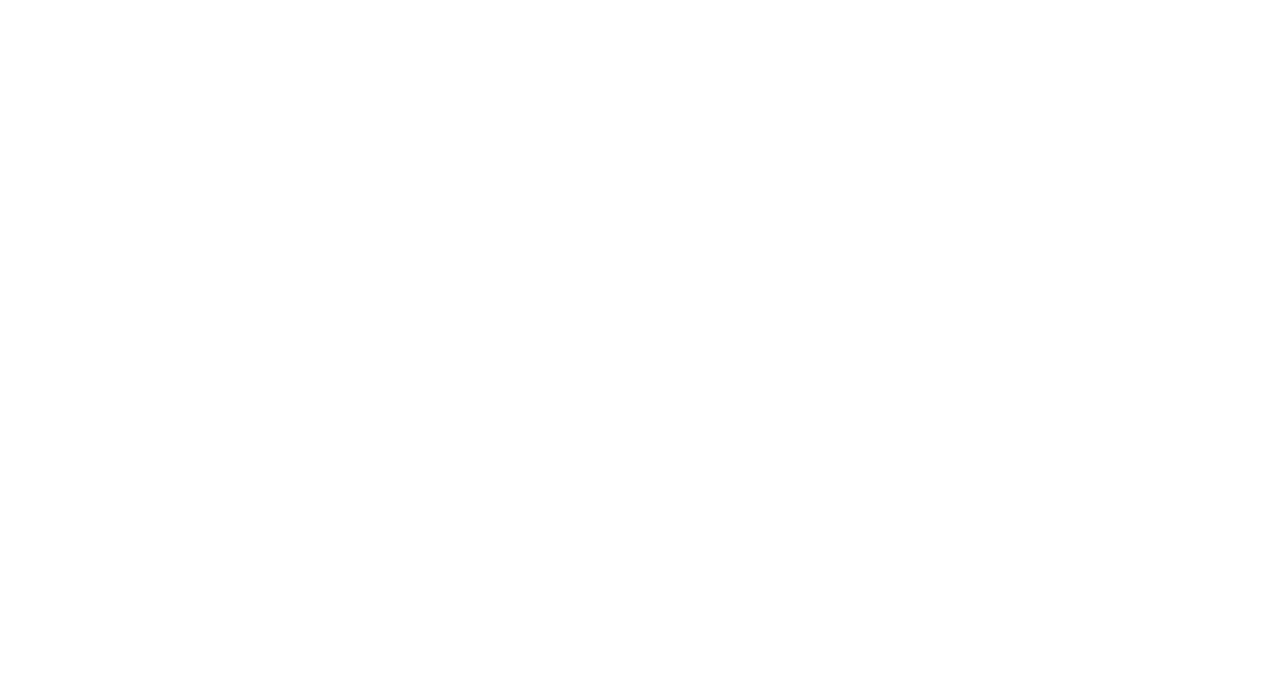
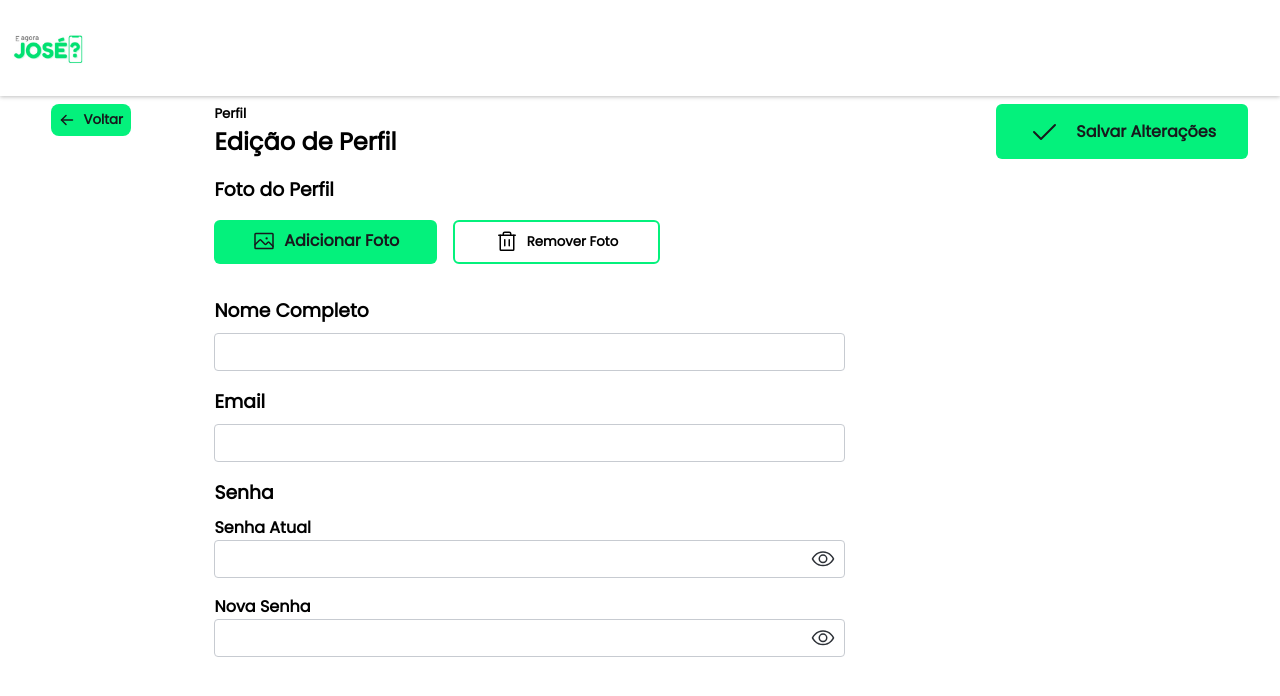
Before and after one commit to ThiagoBonito/and-now-jose, a React (Vite) app: page /Perfil/Edicao in a window 1280 px wide. Before the commit this address had no page. Shown: the top 696 px of the page. Built offline with nearby package versions, Linux system fonts and the light colour scheme.

Commit message:
feat(*): edit profile page

```diff
--- a/package.json
+++ b/package.json
@@ -20,6 +20,7 @@
     "react": "^18.2.0",
     "react-chartjs-2": "^5.2.0",
     "react-dom": "^18.2.0",
+    "react-dropzone": "^14.2.3",
     "react-responsive": "^9.0.2",
     "react-router-dom": "^6.6.2",
     "react-toastify": "^9.1.1",
--- a/src/Router.tsx
+++ b/src/Router.tsx
@@ -17,6 +17,7 @@
 import { WhatsApp as WhatsAppFeedBack } from "./pages/Feedback/WhatsApp";
 import { Internet as InternetFeedBack } from "./pages/Feedback/Internet";
 import { Seguranca as SegurancaFeedBack } from "./pages/Feedback/Seguranca";
+import { Edit } from "./pages/Perfil/Edit";
 
 export function Router() {
   return (
@@ -46,6 +47,7 @@
       </Route>
       <Route path="/Perfil" element={<DefaultLayout />}>
         <Route path="/Perfil" element={<Perfil />} />
+        <Route path="/Perfil/Edicao" element={<Edit />} />
       </Route>
     </Routes>
   );
--- /dev/null
+++ b/src/pages/Perfil/Edit/index.tsx
@@ -0,0 +1,108 @@
+import { ArrowLeft, Check, Eye, EyeSlash, Image, Trash } from "phosphor-react";
+import { EditContainer } from "./styles";
+import { useNavigate } from "react-router-dom";
+import { useEffect, useState } from "react";
+import { useDropzone } from "react-dropzone";
+
+export const Edit = () => {
+  const navigate = useNavigate();
+
+  const { acceptedFiles, getRootProps, getInputProps } = useDropzone({
+    accept: { "image/*": [] },
+  });
+
+  const storedEmail = localStorage.getItem("userEmail");
+  const storedFullName = localStorage.getItem("userFullName");
+
+  const [files, setFiles] = useState("");
+
+  const [showOldPassword, setShowOldPassword] = useState(false);
+  const [showNewPassword, setShowNewPassword] = useState(false);
+
+  const toggleShowPassword = (input: string) => {
+    if (input === "old") {
+      setShowOldPassword((prev) => !prev);
+    } else {
+      setShowNewPassword((prev) => !prev);
+    }
+  };
+
+  useEffect(() => {
+    setFiles(acceptedFiles?.length > 0 ? acceptedFiles[0].name : "");
+  }, [acceptedFiles]);
+
+  return (
+    <EditContainer>
+      <div className="backPage">
+        <button className="button" onClick={() => navigate("/Perfil")}>
+          <ArrowLeft size={16} color="#17191C" weight="bold" />
+          <p>Voltar</p>
+        </button>
+      </div>
+
+      <div className="contentEdit">
+        <div className="header">
+          <div>
+            <h5>Perfil</h5>
+            <h2>Edição de Perfil</h2>
+          </div>
+          <button>
+            <Check size={32} />
+            Salvar Alterações
+          </button>
+        </div>
+        <div className="content">
+          <div className="photos">
+            <h3>Foto do Perfil</h3>
+            <div className="controlButtons">
+              <div {...getRootProps({ className: "dropzone" })}>
+                <input {...getInputProps()} />
+                <div className="button">
+                  <Image size={24} />
+                  {files?.length > 0 ? `${files}` : "Adicionar Foto"}
+                </div>
+              </div>
+              <button className="removePhoto" onClick={() => setFiles("")}>
+                <Trash size={24} />
+                Remover Foto
+              </button>
+            </div>
+          </div>
+          <div className="infos">
+            <h3>Nome Completo</h3>
+            <input type="text" className="simpleInput" />
+            <h3>Email</h3>
+            <input type="email" className="simpleInput" />
+            <h3>Senha</h3>
+            <h4>Senha Atual</h4>
+            <div className="passwordContainer">
+              <input
+                type={showOldPassword ? "text" : "password"}
+                className="passwordInput"
+              />
+              <span
+                className="passwordIcon"
+                onClick={() => toggleShowPassword("old")}
+              >
+                {showOldPassword ? <EyeSlash size={24} /> : <Eye size={24} />}
+              </span>
+            </div>
+            <h4>Nova Senha</h4>
+            <div className="passwordContainer">
+              <input
+                type={showNewPassword ? "text" : "password"}
+                className="passwordInput"
+              />
+              <span
+                className="passwordIcon"
+                onClick={() => toggleShowPassword("new")}
+              >
+                {showNewPassword ? <EyeSlash size={24} /> : <Eye size={24} />}
+              </span>
+            </div>
+          </div>
+        </div>
+      </div>
+    </EditContainer>
+  );
+};
--- /dev/null
+++ b/src/pages/Perfil/Edit/styles.ts
@@ -0,0 +1,174 @@
+import styled from "styled-components";
+
+export const EditContainer = styled.div`
+  display: flex;
+  flex-direction: row;
+  flex: 1;
+  margin-top: 6.5rem;
+
+  .backPage {
+    display: flex;
+    flex: 0.15;
+    height: 2rem;
+    justify-content: center;
+
+    .button {
+      display: flex;
+      align-items: center;
+      justify-content: center;
+      gap: 0.5rem;
+      background-color: ${(props) => props.theme["green-300"]};
+      padding: 0.25rem 0.5rem;
+      border-radius: 8px;
+      border: none;
+
+      p {
+        color: ${(props) => props.theme["black-300"]};
+        font-weight: bold;
+      }
+
+      &:hover {
+        background-color: ${(props) => props.theme["green-400"]};
+        cursor: pointer;
+      }
+    }
+  }
+  .contentEdit {
+    display: flex;
+    flex: 0.85;
+    flex-direction: column;
+    padding: 0 2rem;
+
+    p {
+      margin-bottom: 1rem;
+    }
+
+    .header {
+      display: flex;
+      flex: 1;
+      flex-direction: row;
+      justify-content: space-between;
+      margin-bottom: 1rem;
+
+      button {
+        display: flex;
+        gap: 1rem;
+        align-items: center;
+        background-color: ${(props) => props.theme["green-300"]};
+        color: ${(props) => props.theme["black-300"]};
+        font-weight: bold;
+        font-size: 1rem;
+        padding: 0 2rem;
+        border: none;
+        border-radius: 6px;
+      }
+    }
+
+    .content {
+      .photos {
+        margin-bottom: 2rem;
+
+        h3 {
+          margin-bottom: 1rem;
+        }
+
+        .controlButtons {
+          display: flex;
+          flex-direction: row;
+          gap: 1rem;
+          .dropzone {
+            width: 20%;
+            background-color: ${(props) => props.theme["green-300"]};
+            color: ${(props) => props.theme["black-300"]};
+            padding: 0.5rem;
+            border-radius: 6px;
+            cursor: pointer;
+
+            .button {
+              display: flex;
+              align-items: center;
+              justify-content: center;
+              gap: 0.5rem;
+              font-weight: bold;
+            }
+          }
+
+          .removePhoto {
+            display: flex;
+            width: 20%;
+            padding: 0.5rem;
+            align-items: center;
+            justify-content: center;
+            gap: 0.5rem;
+            border-radius: 6px;
+            font-weight: bold;
+            border: 2px solid ${(props) => props.theme["green-300"]};
+            background-color: transparent;
+            cursor: pointer;
+          }
+        }
+      }
+
+      .infos {
+        display: flex;
+        flex: 1;
+        flex-direction: column;
+
+        h3 {
+          margin-bottom: 0.5rem;
+        }
+
+        .simpleInput {
+          display: flex;
+          width: 60%;
+          padding: 0.5rem 0.25rem;
+          border: 1px solid ${(props) => props.theme["gray-200"]};
+          border-radius: 4px;
+          margin-bottom: 1rem;
+        }
+
+        .passwordContainer {
+          display: flex;
+          width: 61%;
+          position: relative;
+        }
+
+        .passwordInput {
+          display: flex;
+          flex: 1;
+          padding: 0.5rem;
+          border: 1px solid ${(props) => props.theme["gray-200"]};
+          border-radius: 4px;
+          margin-bottom: 1rem;
+        }
+
+        .passwordIcon {
+          position: absolute;
+          right: 10px;
+          top: 50%;
+          transform: translateY(-65%);
+          cursor: pointer;
+          color: ${(props) => props.theme["black-200"]};
+        }
+      }
+    }
+  }
+
+  @media (max-width: 425px) {
+    flex-direction: column;
+
+    .backPage {
+      justify-content: flex-start;
+      margin-left: 2rem;
+      margin-bottom: 1rem;
+    }
+    .contentClass {
+      h2 {
+        font-size: 1.25rem;
+      }
+      p {
+        font-size: 0.75rem !important;
+      }
+    }
+  }
+`;
--- a/src/pages/Perfil/index.tsx
+++ b/src/pages/Perfil/index.tsx
@@ -15,6 +15,7 @@
 import { RankingsResponse } from "../Rankings";
 import { CircularProgress } from "@mui/material";
 import { AndNowJoseContext } from "../../contexts/AndNowJoseContext";
+import { useNavigate } from "react-router-dom";
 
 type PerfilResponse = {
   id: number;
@@ -33,6 +34,8 @@
 };
 
 export const Perfil = () => {
+  const navigate = useNavigate();
+
   const storedEmail = localStorage.getItem("userEmail");
   const storedFullName = localStorage.getItem("userFullName");
 
@@ -181,7 +184,7 @@
                   </div>
                 </div>
               </div>
-              <button className="editUser">
+              <button className="editUser" onClick={() => navigate("Edicao")}>
                 <NotePencil size={24} />
                 Editar Perfil
               </button>
```
Also changed, not shown: 1 other file (tests, documents, lock files or other folders).
